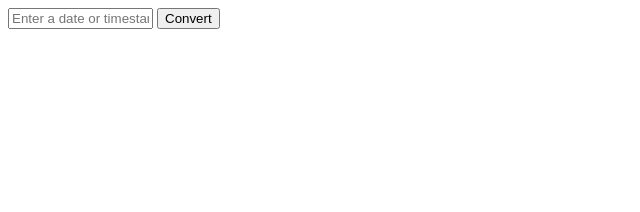
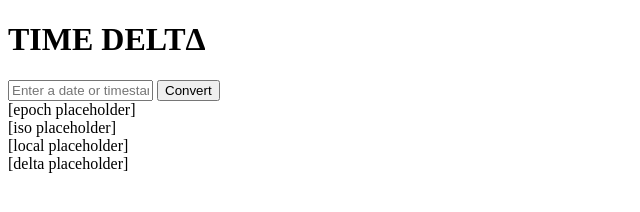
Before and after one commit to hellojacq/timedelta, a plain HTML site: page assets/index.html in a window 1280 px wide. Shown: the whole page, without its empty margins (0-640 px from the left). Drawn offline with Linux system fonts and the light colour scheme.

Commit message:
added logo and placeholder for outputs

```diff
--- a/assets/index.html
+++ b/assets/index.html
@@ -6,6 +6,9 @@
 	<body>
 		<div id="page">
 			<header>
+				<h1 id="logo">
+					TIME DELT&Delta;
+				</h1>
 				<nav></nav>
 			<header>
 			<div id="content">
@@ -13,6 +16,18 @@
 					<input type="text" name="query" placeholder="Enter a date or timestamp" size="15" max-length="50" required="required" />
 					<input type="submit" name="convert" value="Convert" />
 				</div>
+				<div id="epoch" class="output">
+					[epoch placeholder]
+				</div>
+				<div id="iso" class="output">
+					[iso placeholder]
+				</div>
+				<div id="local" class="output">
+					[local placeholder]
+				</div>
+				<div id="delta" class="output">
+					[delta placeholder]
+				</div>
 			</div>
 		</div>
 	</body>
```
